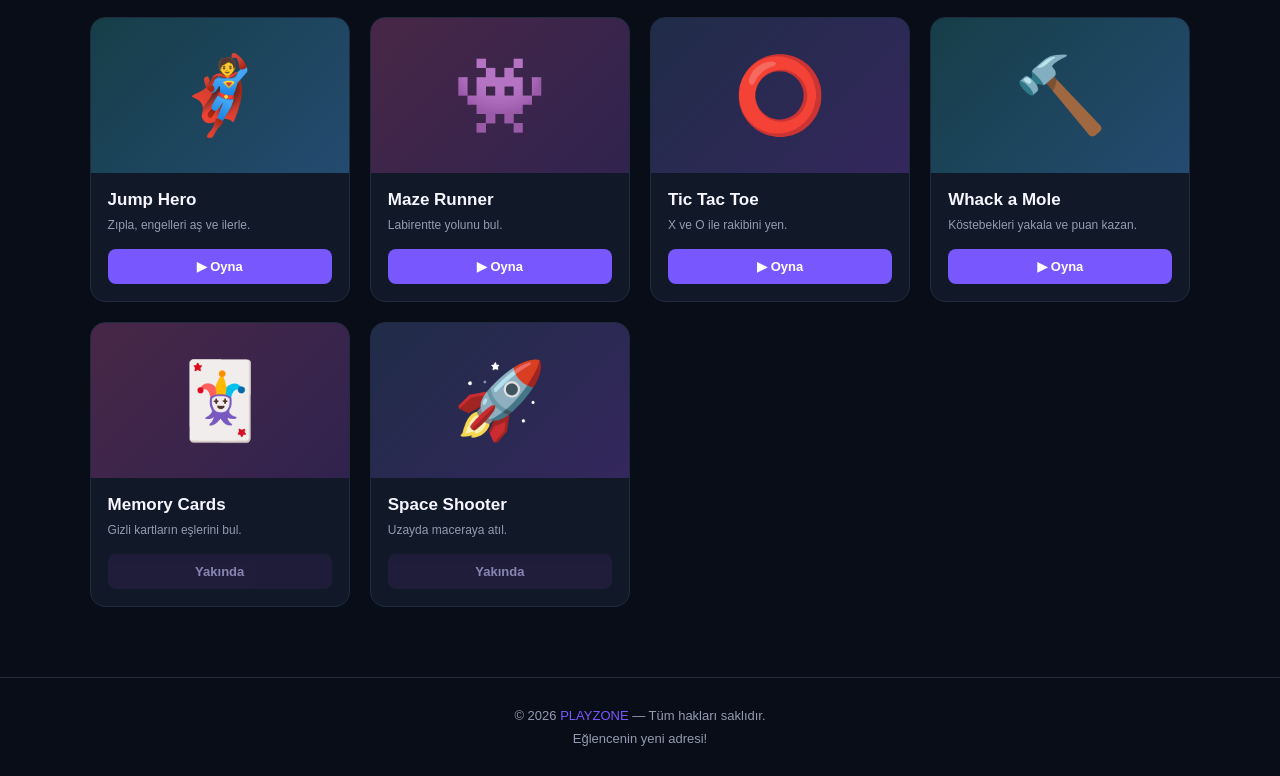
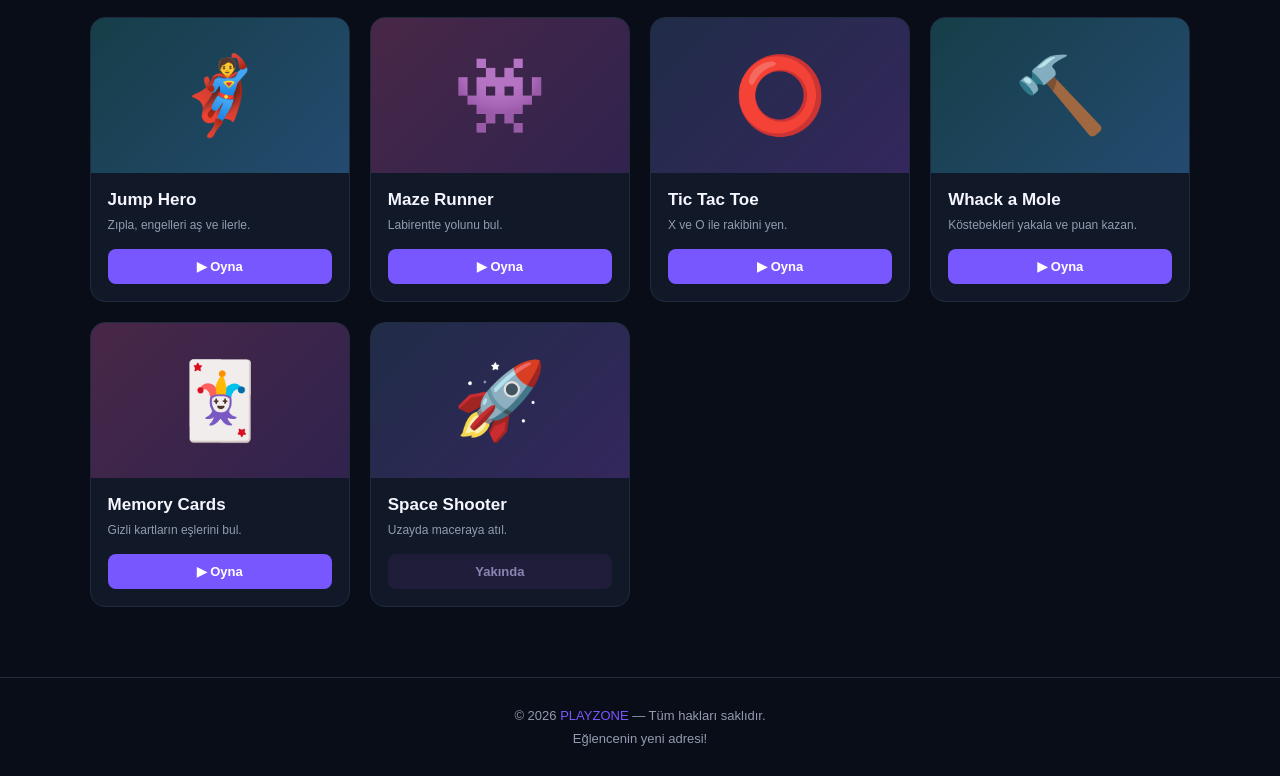
Before and after one commit to alihan1mudayetoglu-web/PLAYZONE, a plain HTML site: page index.html in a window 1280 px wide. Shown: the part 963-1739 px from the top of the page. Drawn offline with Linux system fonts and the light colour scheme.

Commit message:
Update index.html

```diff
--- a/index.html
+++ b/index.html
@@ -479,7 +479,8 @@ footer span {
             <div class="game-info">
                 <h3>Memory Cards</h3>
                 <p>Gizli kartların eşlerini bul.</p>
-                <span class="play-btn disabled">Yakında</span>
+                <a href="games/memory-cards/index.html"
+   class="play-btn available">▶ Oyna</a>
             </div>
         </article>
 
```
